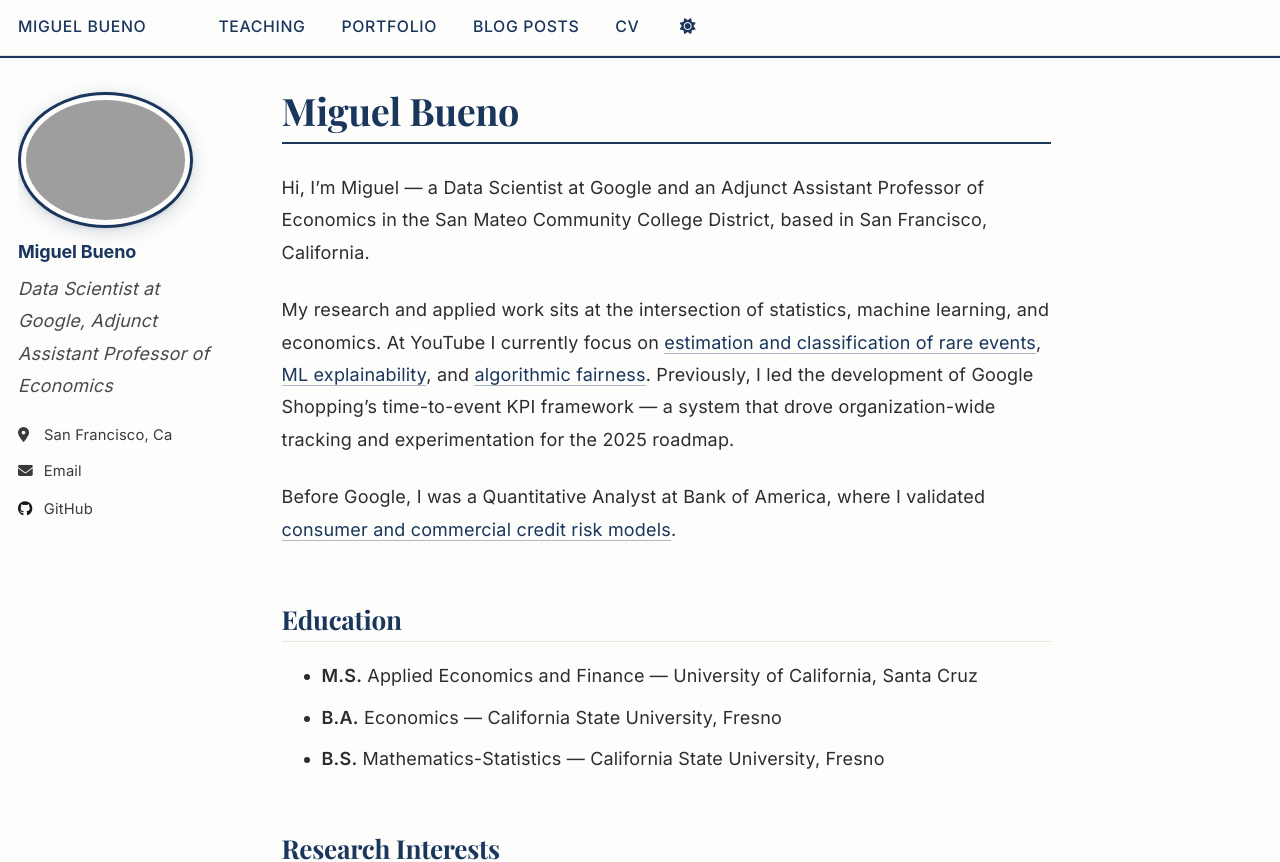
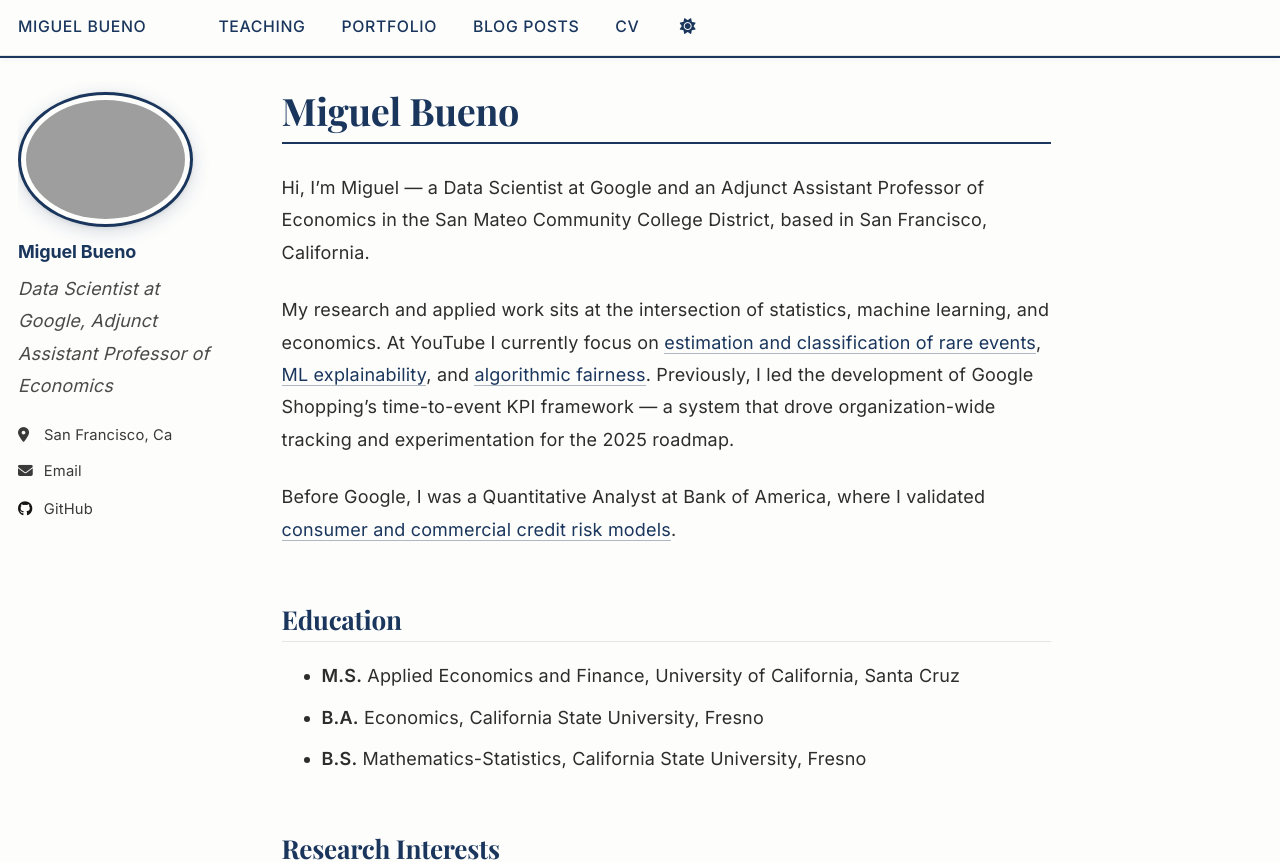
Before and after one commit to miguelbuenogoogle/miguelbuenogoogle.github.io, a Jekyll site: the page built from _pages/about.md, in a window 1280 px wide. Shown: the top 862 px of the page. Built offline with Jekyll 4.4.1, drawn with Linux system fonts in a browser that asks for light colours; some web fonts are replaced.

Commit message:
fix: add will-change for hover animation, normalize education list formatting
Agent-Logs-Url: https://github.com/miguelbuenogoogle/miguelbuenogoogle.github.io/sessions/a879ebec-1036-4209-9053-5783bf2caf3a

Co-authored-by: miguelbuenogoogle <60831863+miguelbuenogoogle@users.noreply.github.com>

```diff
--- a/_pages/about.md
+++ b/_pages/about.md
@@ -15,9 +15,9 @@ Before Google, I was a Quantitative Analyst at Bank of America, where I validate
 
 ## Education
 
-- **M.S.** Applied Economics and Finance — University of California, Santa Cruz
-- **B.A.** Economics — California State University, Fresno
-- **B.S.** Mathematics-Statistics — California State University, Fresno
+- **M.S.** Applied Economics and Finance, University of California, Santa Cruz
+- **B.A.** Economics, California State University, Fresno
+- **B.S.** Mathematics-Statistics, California State University, Fresno
 
 ## Research Interests
 
--- a/assets/css/custom.css
+++ b/assets/css/custom.css
@@ -107,6 +107,7 @@ a:hover {
   border-radius: 50%;
   border: 3px solid #1a365d;
   box-shadow: 0 4px 18px rgba(26, 54, 93, 0.18), 0 1px 4px rgba(0, 0, 0, 0.08);
+  will-change: transform;
   transition: box-shadow 0.25s ease, transform 0.25s ease;
 }
 
```
